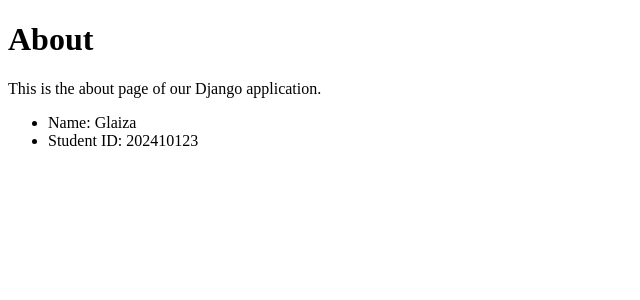
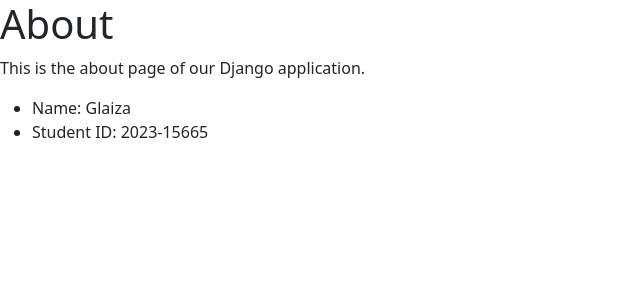
Before and after one commit to glaiza-d/Django-Exercises, a Django app: page /about/ in a window 1280 px wide. Shown: the top 300 px of the page, without its empty margins (0-640 px from the left). Run offline with Django 5.2, Linux system fonts and the light colour scheme.

Commit message:
Updated templates, views, and urls

```diff
--- a/hello/templates/base.html
+++ b/hello/templates/base.html
@@ -4,7 +4,7 @@
     <meta charset="UTF-8">
     <meta name="viewport" content="width=device-width, initial-scale=1.0">
     <title>Django App | {% block title %}{% endblock title%}</title>
-    <link rel="stylesheet" href="https://cdn.jsdelivr.net/npm/bootstrap@3.3.7/dist/css/bootstrap-theme.min.css" integrity="sha384-rHyoN1iRsVXV4nD0JutlnGaslCJuC7uwjduW9SVrLvRYooPp2bWYgmgJQIXwl/Sp" crossorigin="anonymous">
+    <link href="https://cdn.jsdelivr.net/npm/bootstrap@5.3.3/dist/css/bootstrap.min.css" rel="stylesheet" integrity="sha384-QWTKZyjpPEjISv5WaRU9OFeRpok6YctnYmDr5pNlyT2bRjXh0JMhjY6hW+ALEwIH" crossorigin="anonymous">
 </head>
 <body>
     {% block content %}{% endblock content %}
--- a/hello/views.py
+++ b/hello/views.py
@@ -9,6 +9,6 @@ def about(request):
     context = {
         'title': 'about',
         'name': 'Glaiza',
-        'student_id': '202410123',
+        'student_id': '2023-15665',
     }
     return render(request, 'about.html', context)
--- a/mysite/urls.py
+++ b/mysite/urls.py
@@ -20,6 +20,6 @@ from hello import views
 
 urlpatterns = [
     path('admin/', admin.site.urls),
-    path('hello/', views.hello_view, name='hello'),
+    path('home/', views.hello_view, name='home'),
     path('about/', views.about, name='about'),
 ]
```
